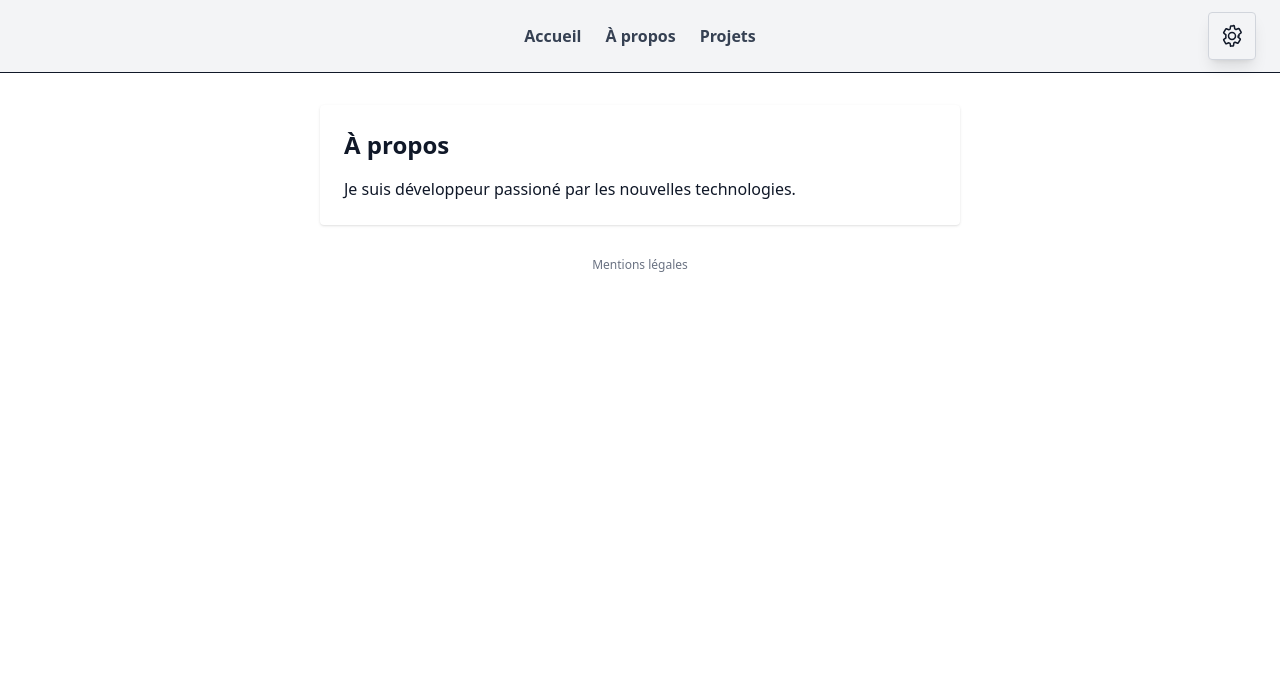
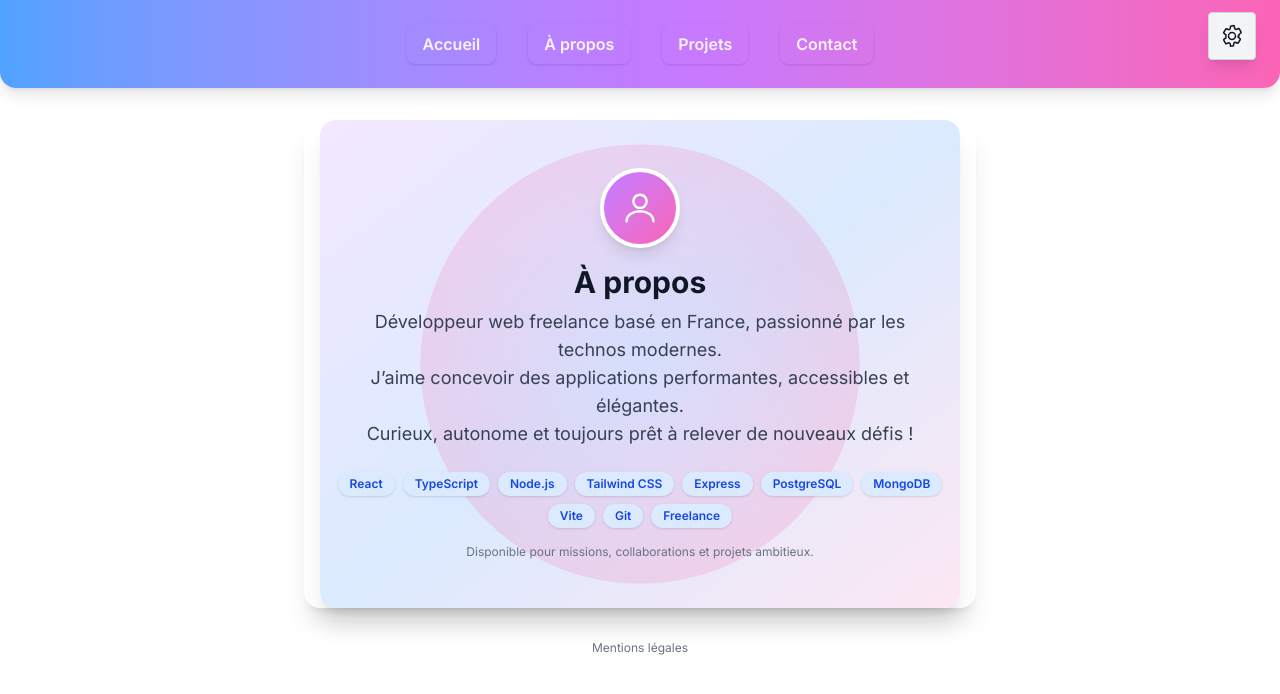
Before and after one commit to Shuugaa/personal-portfolio, a React (Vite) app: page /about in a window 1280 px wide. Shown: the top 694 px of the page. Built offline with nearby package versions, Linux system fonts and the light colour scheme.

Commit message:
modifications visuelles..

```diff
--- a/index.html
+++ b/index.html
@@ -4,8 +4,19 @@
     <meta charset="UTF-8" />
     <meta name="viewport" content="width=device-width, initial-scale=1.0" />
     <title>Shuugaa's Portfolio</title>
+    <script>
+      (function() {
+        try {
+          var theme = localStorage.getItem('theme');
+          if (theme === 'dark' || (!theme && window.matchMedia('(prefers-color-scheme: dark)').matches)) {
+            document.documentElement.classList.add('dark');
+          }
+        } catch(e) {}
+      })();
+    </script>
+    <link href="https://fonts.googleapis.com/css2?family=Inter:wght@400;600;700&display=swap" rel="stylesheet">
   </head>
-  <body style="background: #111827;">
+  <body style="background: #111827; font-family: 'Inter', sans-serif; color: #fff;">
     <div id="root"></div>
     <script src="./src/index.tsx" type="module"></script>
   </body>
--- a/src/App.tsx
+++ b/src/App.tsx
@@ -3,6 +3,7 @@ import Home from './pages/Home';
 import About from './pages/About';
 import Projects from './pages/Projects';
 import Ecoride from './pages/Ecoride';
+import Contact from './pages/Contact';
 import { ThemeToggler } from './components/ThemeToggler';
 import MentionsLegales from './pages/MentionsLegales';
 
@@ -10,19 +11,21 @@ const App: React.FC = () => {
   return (
     <Router>
       <div className="min-h-screen bg-white dark:bg-gray-900 text-gray-900 dark:text-gray-100 transition-colors duration-300 relative">
-        <nav className="flex flex-col md:flex-row md:items-center md:justify-center py-6 bg-gray-100 dark:bg-gray-800 border-b mb-8">
-          <div className="flex flex-col md:flex-row md:items-center gap-2 md:gap-6 justify-center items-center w-full">
-            <Link to="/" className="text-gray-700 dark:text-gray-200 hover:text-blue-600 dark:hover:text-blue-400 font-semibold">Accueil</Link>
-            <Link to="/about" className="text-gray-700 dark:text-gray-200 hover:text-blue-600 dark:hover:text-blue-400 font-semibold">À propos</Link>
-            <Link to="/projects" className="text-gray-700 dark:text-gray-200 hover:text-blue-600 dark:hover:text-blue-400 font-semibold">Projets</Link>
+        <nav className="flex flex-col md:flex-row md:items-center md:justify-center py-6 mb-8 bg-gradient-to-r from-blue-400 via-purple-400 to-pink-400 dark:from-gray-900 dark:via-gray-800 dark:to-gray-700 shadow-lg rounded-b-2xl">
+          <div className="flex flex-col md:flex-row md:items-center gap-4 md:gap-8 justify-center items-center w-full">
+            <Link to="/" className="px-4 py-2 rounded-lg font-semibold text-white/90 dark:text-white/80 hover:bg-white/20 dark:hover:bg-gray-700 transition-colors duration-200 shadow-sm">Accueil</Link>
+            <Link to="/about" className="px-4 py-2 rounded-lg font-semibold text-white/90 dark:text-white/80 hover:bg-white/20 dark:hover:bg-gray-700 transition-colors duration-200 shadow-sm">À propos</Link>
+            <Link to="/projects" className="px-4 py-2 rounded-lg font-semibold text-white/90 dark:text-white/80 hover:bg-white/20 dark:hover:bg-gray-700 transition-colors duration-200 shadow-sm">Projets</Link>
+            <Link to="/contact" className="px-4 py-2 rounded-lg font-semibold text-white/90 dark:text-white/80 hover:bg-white/20 dark:hover:bg-gray-700 transition-colors duration-200 shadow-sm">Contact</Link>
           </div>
         </nav>
-        <main className="max-w-2xl mx-auto px-4">
+        <main className="max-w-2xl mx-auto px-4 bg-white dark:bg-gray-900 transition-colors duration-300 rounded-2xl shadow-xl">
           <Routes>
             <Route path="/" element={<Home />} />
             <Route path="/about" element={<About />} />
             <Route path="/projects" element={<Projects />} />
             <Route path="/ecoride" element={<Ecoride />} />
+            <Route path="/contact" element={<Contact />} />
             <Route path="/mentions-legales" element={<MentionsLegales />} />
           </Routes>
         </main>
--- a/src/components/ThemeToggler.tsx
+++ b/src/components/ThemeToggler.tsx
@@ -74,7 +74,7 @@ export const ThemeToggler: React.FC = () => {
   return (
     <div
       className={`flex flex-col items-center gap-2 bg-gray-100 dark:bg-gray-800 border border-gray-300 dark:border-gray-700 rounded shadow-lg transition-all duration-200
-        ${open ? 'px-3 py-2' : 'px-2 py-2 w-12 h-12 justify-center'}`}
+        ${open ? 'px-3 py-2' : 'px-2 py-2 w-12 h-12 justify-center'} animate-pop`}
       tabIndex={0}
       style={{ outline: 'none' }}
     >
--- a/src/index.css
+++ b/src/index.css
@@ -1,3 +1,38 @@
 @import "tailwindcss";
 
 @custom-variant dark (&:where(.dark, .dark *));
+
+@layer utilities {
+	.animate-fade-in {
+		animation: fadeIn 0.7s cubic-bezier(0.4, 0, 0.2, 1);
+	}
+	.animate-pop {
+		animation: popIn 0.4s cubic-bezier(0.4, 0, 0.2, 1);
+	}
+}
+
+@keyframes fadeIn {
+	from {
+		opacity: 0;
+		transform: translateY(20px);
+	}
+	to {
+		opacity: 1;
+		transform: translateY(0);
+	}
+}
+
+@keyframes popIn {
+	0% {
+		opacity: 0;
+		transform: scale(0.8);
+	}
+	80% {
+		opacity: 1;
+		transform: scale(1.05);
+	}
+	100% {
+		opacity: 1;
+		transform: scale(1);
+	}
+}
--- a/src/index.tsx
+++ b/src/index.tsx
@@ -14,14 +14,12 @@ function OverlayedApp() {
   const [showLoader, setShowLoader] = useState(true);
 
   useEffect(() => {
-    const timeout = setTimeout(() => setShowLoader(false), 400); // 600ms ou à ajuster
+    const timeout = setTimeout(() => setShowLoader(false), 600); // 600ms ou à ajuster
     return () => clearTimeout(timeout);
   }, []);
 
-  return (
-    <>
-      <App />
-      {showLoader && <Loader />}
-    </>
-  );
+  if (showLoader) {
+    return <Loader />;
+  }
+  return <App />;
 }
--- a/src/loader/Loader.tsx
+++ b/src/loader/Loader.tsx
@@ -1,7 +1,7 @@
 import React from 'react';
 
 const Loader: React.FC = () => (
-  <div className="fixed inset-0 flex flex-col items-center justify-center bg-gray-900 text-white z-[9999]">
+  <div className="fixed inset-0 flex flex-col items-center justify-center bg-gray-900 text-white z-[9999] animate-fade-in">
     <svg className="animate-spin h-12 w-12 mb-6 text-blue-400" xmlns="http://www.w3.org/2000/svg" fill="none" viewBox="0 0 24 24">
       <circle className="opacity-25" cx="12" cy="12" r="10" stroke="currentColor" strokeWidth="4" />
       <path className="opacity-75" fill="currentColor" d="M4 12a8 8 0 018-8v4a4 4 0 00-4 4H4z" />
--- a/src/pages/About.tsx
+++ b/src/pages/About.tsx
@@ -1,10 +1,43 @@
 import React from 'react';
 
+const skills = [
+  'React', 'TypeScript', 'Node.js', 'Tailwind CSS', 'Express', 'PostgreSQL', 'MongoDB', 'Vite', 'Git', 'Freelance'
+];
+
 const About: React.FC = () => (
-  <div className="bg-white dark:bg-gray-900 text-gray-900 dark:text-gray-100 p-6 rounded shadow">
-    <h2 className="text-2xl font-bold mb-4">À propos</h2>
-    <p>Je suis développeur passioné par les nouvelles technologies.</p>
-  </div>
+  <section className="relative flex flex-col items-center justify-center py-12 px-4 bg-gradient-to-br from-purple-100 via-blue-100 to-pink-100 dark:from-gray-900 dark:via-gray-800 dark:to-gray-700 rounded-2xl shadow-xl overflow-hidden animate-fade-in">
+    <div className="absolute inset-0 pointer-events-none opacity-20">
+      <svg width="100%" height="100%" viewBox="0 0 400 400" fill="none" xmlns="http://www.w3.org/2000/svg">
+        <circle cx="200" cy="200" r="180" fill="url(#grad3)" />
+        <defs>
+          <radialGradient id="grad3" cx="0.5" cy="0.5" r="0.5" fx="0.5" fy="0.5">
+            <stop offset="0%" stopColor="#c4b5fd" />
+            <stop offset="100%" stopColor="#f472b6" />
+          </radialGradient>
+        </defs>
+      </svg>
+    </div>
+    <span className="w-20 h-20 rounded-full border-4 border-white shadow-lg mb-4 z-10 flex items-center justify-center bg-gradient-to-br from-purple-400 to-pink-400">
+      <svg width="40" height="40" viewBox="0 0 24 24" fill="none" stroke="currentColor" strokeWidth="1.5" strokeLinecap="round" strokeLinejoin="round" className="text-white">
+        <circle cx="12" cy="8" r="4" />
+        <path d="M4 20c0-4 4-6 8-6s8 2 8 6" />
+      </svg>
+    </span>
+    <h2 className="text-3xl font-extrabold text-gray-900 dark:text-white mb-2 z-10">À propos</h2>
+    <p className="text-lg text-gray-700 dark:text-gray-200 mb-6 z-10 text-center max-w-xl">
+      Développeur web freelance basé en France, passionné par les technos modernes.<br />
+      J’aime concevoir des applications performantes, accessibles et élégantes.<br />
+      Curieux, autonome et toujours prêt à relever de nouveaux défis !
+    </p>
+    <div className="flex flex-wrap gap-2 justify-center z-10 mb-4">
+      {skills.map(skill => (
+        <span key={skill} className="px-3 py-1 bg-blue-100 dark:bg-blue-900 text-blue-700 dark:text-blue-200 rounded-full text-xs font-semibold shadow animate-pop">{skill}</span>
+      ))}
+    </div>
+    <div className="text-xs text-gray-500 z-10 text-center">
+      Disponible pour missions, collaborations et projets ambitieux.
+    </div>
+  </section>
 );
 
 export default About;
--- /dev/null
+++ b/src/pages/Contact.tsx
@@ -0,0 +1,39 @@
+import React from 'react';
+
+const Contact: React.FC = () => (
+  <section className="relative flex flex-col items-center justify-center py-12 px-4 bg-gradient-to-br from-pink-100 via-blue-100 to-purple-100 dark:from-gray-900 dark:via-gray-800 dark:to-gray-700 rounded-2xl shadow-xl overflow-hidden animate-fade-in">
+    <div className="absolute inset-0 pointer-events-none opacity-20">
+      <svg width="100%" height="100%" viewBox="0 0 400 400" fill="none" xmlns="http://www.w3.org/2000/svg">
+        <circle cx="200" cy="200" r="180" fill="url(#grad2)" />
+        <defs>
+          <radialGradient id="grad2" cx="0.5" cy="0.5" r="0.5" fx="0.5" fy="0.5">
+            <stop offset="0%" stopColor="#f472b6" />
+            <stop offset="100%" stopColor="#a5b4fc" />
+          </radialGradient>
+        </defs>
+      </svg>
+    </div>
+    <h2 className="text-3xl font-extrabold text-gray-900 dark:text-white mb-2 z-10">Contact</h2>
+    <p className="text-lg text-gray-700 dark:text-gray-200 mb-6 z-10 text-center max-w-lg">
+      Tu veux discuter d’un projet, d’une mission ou simplement dire bonjour ?<br />
+      Je réponds rapidement par mail !
+    </p>
+    <a
+      href={"mailto:" + "cmp2cfw8n" + "&#64;" + "mozmail.com"}
+      className="px-6 py-3 bg-gradient-to-r from-blue-500 to-pink-500 text-white font-bold rounded-full shadow-lg hover:scale-105 hover:from-blue-600 hover:to-pink-600 transition-transform duration-200 z-10 animate-pop"
+    >
+      Envoyer un mail
+    </a>
+    <div className="mt-8 text-xs text-gray-500 z-10 text-center flex items-center justify-center gap-2">
+      Ou retrouve-moi sur
+      <a href="https://github.com/Shuugaa" target="_blank" rel="noopener noreferrer" className="inline-flex items-center underline hover:text-blue-600">
+        <svg width="18" height="18" viewBox="0 0 24 24" fill="none" stroke="currentColor" strokeWidth="1.5" strokeLinecap="round" strokeLinejoin="round" className="mr-1">
+          <path d="M12 2C6.477 2 2 6.484 2 12.012c0 4.418 2.865 8.166 6.839 9.489.5.092.682-.217.682-.483 0-.237-.009-.868-.013-1.703-2.782.605-3.369-1.342-3.369-1.342-.454-1.155-1.11-1.463-1.11-1.463-.908-.62.069-.608.069-.608 1.004.07 1.532 1.032 1.532 1.032.892 1.53 2.341 1.088 2.91.832.091-.646.35-1.088.636-1.339-2.221-.253-4.555-1.113-4.555-4.951 0-1.093.39-1.988 1.029-2.688-.103-.253-.446-1.272.098-2.65 0 0 .84-.27 2.75 1.025A9.564 9.564 0 0112 6.844c.85.004 1.705.115 2.504.337 1.909-1.295 2.748-1.025 2.748-1.025.546 1.378.202 2.397.1 2.65.64.7 1.028 1.595 1.028 2.688 0 3.847-2.337 4.695-4.566 4.944.359.309.678.919.678 1.852 0 1.336-.012 2.415-.012 2.744 0 .268.18.579.688.481C19.138 20.175 22 16.427 22 12.012 22 6.484 17.523 2 12 2z" />
+        </svg>
+        GitHub
+      </a>
+    </div>
+  </section>
+);
+
+export default Contact;
--- a/src/pages/Home.tsx
+++ b/src/pages/Home.tsx
@@ -1,10 +1,36 @@
 import React from 'react';
 
 const Home: React.FC = () => (
-  <div className="bg-white dark:bg-gray-900 text-gray-900 dark:text-gray-100 p-6 rounded shadow">
-    <h2 className="text-2xl font-bold mb-4">Accueil</h2>
-    <p className="mb-4">Bienvenue sur la page d’accueil de mon portfolio.</p>
-  </div>
+  <section className="relative flex flex-col items-center justify-center py-12 px-4 bg-gradient-to-br from-blue-100 via-purple-100 to-pink-100 dark:from-gray-900 dark:via-gray-800 dark:to-gray-700 rounded-2xl shadow-xl overflow-hidden">
+    <div className="absolute inset-0 pointer-events-none opacity-30">
+      <svg width="100%" height="100%" viewBox="0 0 400 400" fill="none" xmlns="http://www.w3.org/2000/svg">
+        <circle cx="200" cy="200" r="180" fill="url(#grad)" />
+        <defs>
+          <radialGradient id="grad" cx="0.5" cy="0.5" r="0.5" fx="0.5" fy="0.5">
+            <stop offset="0%" stopColor="#a5b4fc" />
+            <stop offset="100%" stopColor="#f472b6" />
+          </radialGradient>
+        </defs>
+      </svg>
+    </div>
+    <span className="w-24 h-24 rounded-full border-4 border-white shadow-lg mb-4 z-10 flex items-center justify-center bg-gradient-to-br from-blue-400 to-pink-400">
+      <svg width="56" height="56" viewBox="0 0 24 24" fill="none" stroke="currentColor" strokeWidth="1.5" strokeLinecap="round" strokeLinejoin="round" className="text-white">
+        <circle cx="12" cy="8" r="4" />
+        <path d="M4 20c0-4 4-6 8-6s8 2 8 6" />
+      </svg>
+    </span>
+    <h1 className="text-4xl font-extrabold text-gray-900 dark:text-white mb-2 z-10">Samy MAISSE</h1>
+    <h2 className="text-xl font-semibold text-purple-700 dark:text-purple-300 mb-4 z-10">Développeur web freelance</h2>
+    <p className="text-center text-lg text-gray-700 dark:text-gray-200 mb-6 z-10 max-w-xl">
+      Bienvenue sur mon portfolio ! Passionné par le développement web moderne, je conçois des applications performantes et élégantes avec React, TypeScript, Node.js et Tailwind CSS.
+    </p>
+    <a
+      href="/contact"
+      className="px-6 py-3 bg-gradient-to-r from-blue-500 to-pink-500 text-white font-bold rounded-full shadow-lg hover:scale-105 hover:from-blue-600 hover:to-pink-600 transition-transform duration-200 z-10 animate-pop"
+    >
+      Me contacter
+    </a>
+  </section>
 );
 
 export default Home;
--- a/src/pages/Projects.tsx
+++ b/src/pages/Projects.tsx
@@ -65,24 +65,28 @@ const Projects: React.FC = () => {
   return (
     <div className="bg-white dark:bg-gray-900 text-gray-900 dark:text-gray-100 p-6 rounded shadow">
       <h2 className="text-2xl font-bold mb-6">Projets</h2>
-      <div className="grid grid-cols-1 md:grid-cols-2 gap-6">
+      <div className="grid grid-cols-1 md:grid-cols-2 gap-8">
         {projects.map((project, idx) => (
-          <div key={idx} className={`rounded-lg shadow-lg bg-gray-100 dark:bg-gray-800 p-5 flex flex-col h-full border-t-4 border-${project.color}-500`}>
-            <h3 className="text-xl font-semibold mb-2">{project.title}</h3>
+          <div
+            key={idx}
+            className={`group relative rounded-2xl shadow-2xl bg-gradient-to-br from-white via-gray-100 to-blue-50 dark:from-gray-900 dark:via-gray-800 dark:to-gray-700 p-6 flex flex-col h-full border-t-4 border-${project.color}-500 transition-transform duration-300 hover:scale-105 hover:shadow-3xl animate-pop`}
+          >
+            <span className={`absolute top-4 right-4 px-3 py-1 text-xs font-bold rounded-full bg-${project.color}-100 text-${project.color}-700 dark:bg-${project.color}-900 dark:text-${project.color}-200 shadow`}>{project.color === 'blue' ? 'React' : 'Node.js'}</span>
+            {project.image && (
+              <img src={project.image} alt={project.title} className="w-full h-52 object-cover rounded-xl mb-4 shadow-lg" />
+            )}
+            <h3 className="text-2xl font-bold mb-2 text-${project.color}-700 dark:text-${project.color}-300">{project.title}</h3>
             <p className="text-gray-700 dark:text-gray-300 mb-2">{project.description}</p>
-            <ul className="list-disc list-inside text-gray-600 dark:text-gray-400 mb-2">
+            <ul className="list-disc list-inside text-gray-600 dark:text-gray-400 mb-4">
               {project.features.map((f, i) => <li key={i}>{f}</li>)}
             </ul>
-            {project.image && (
-              <img src={project.image} alt={project.title} className="w-full h-40 object-cover rounded mb-4" />
-            )}
             <button
               onClick={() => setSelected(idx)}
-              className={`mt-auto inline-block px-4 py-2 rounded transition
+              className={`mt-auto inline-block px-5 py-2 rounded-full font-semibold shadow bg-gradient-to-r
                 ${project.color === 'blue'
-                  ? 'bg-blue-600 hover:bg-blue-700 text-white'
-                  : 'bg-green-600 hover:bg-green-700 text-white'}
-              `}
+                  ? 'from-blue-500 to-purple-500 hover:from-blue-600 hover:to-purple-600 text-white'
+                  : 'from-green-500 to-teal-500 hover:from-green-600 hover:to-teal-600 text-white'}
+                transition-transform duration-200 group-hover:scale-110 animate-pop`}
             >
               Voir le projet
             </button>
```
